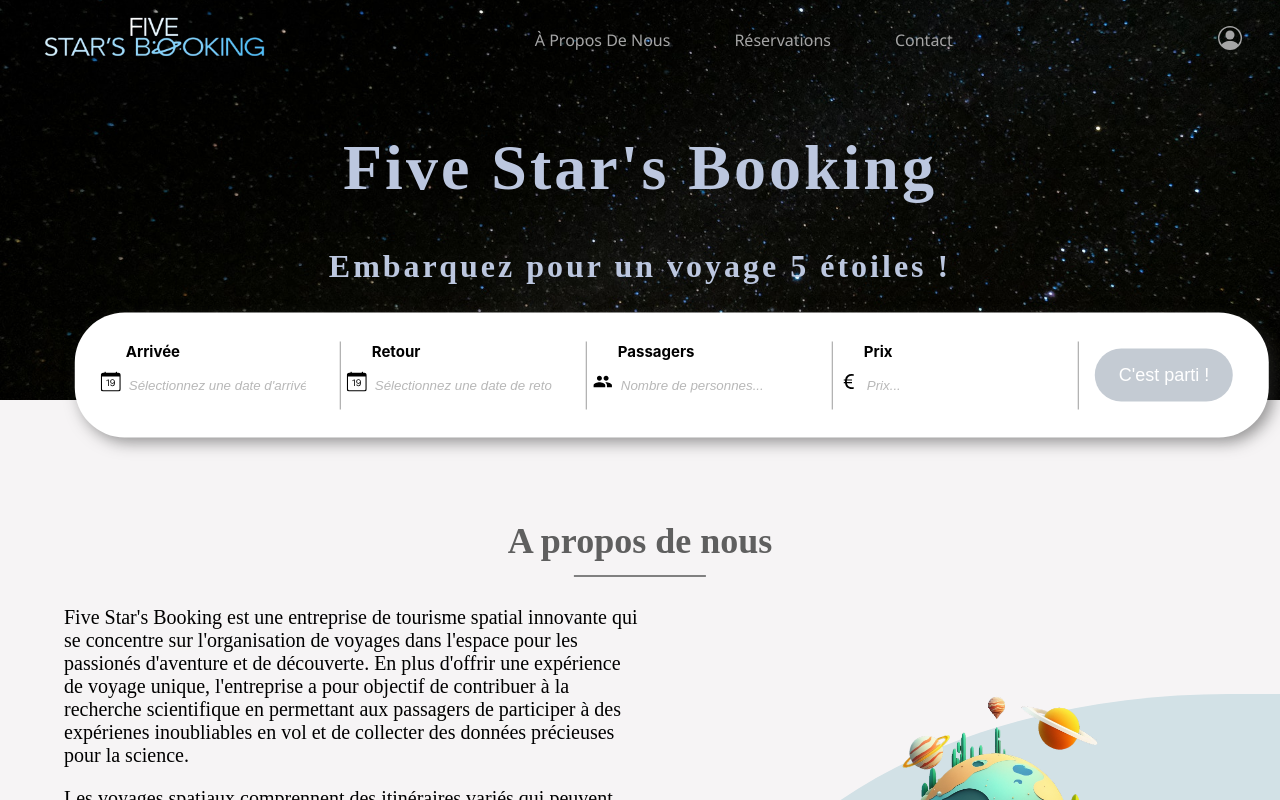
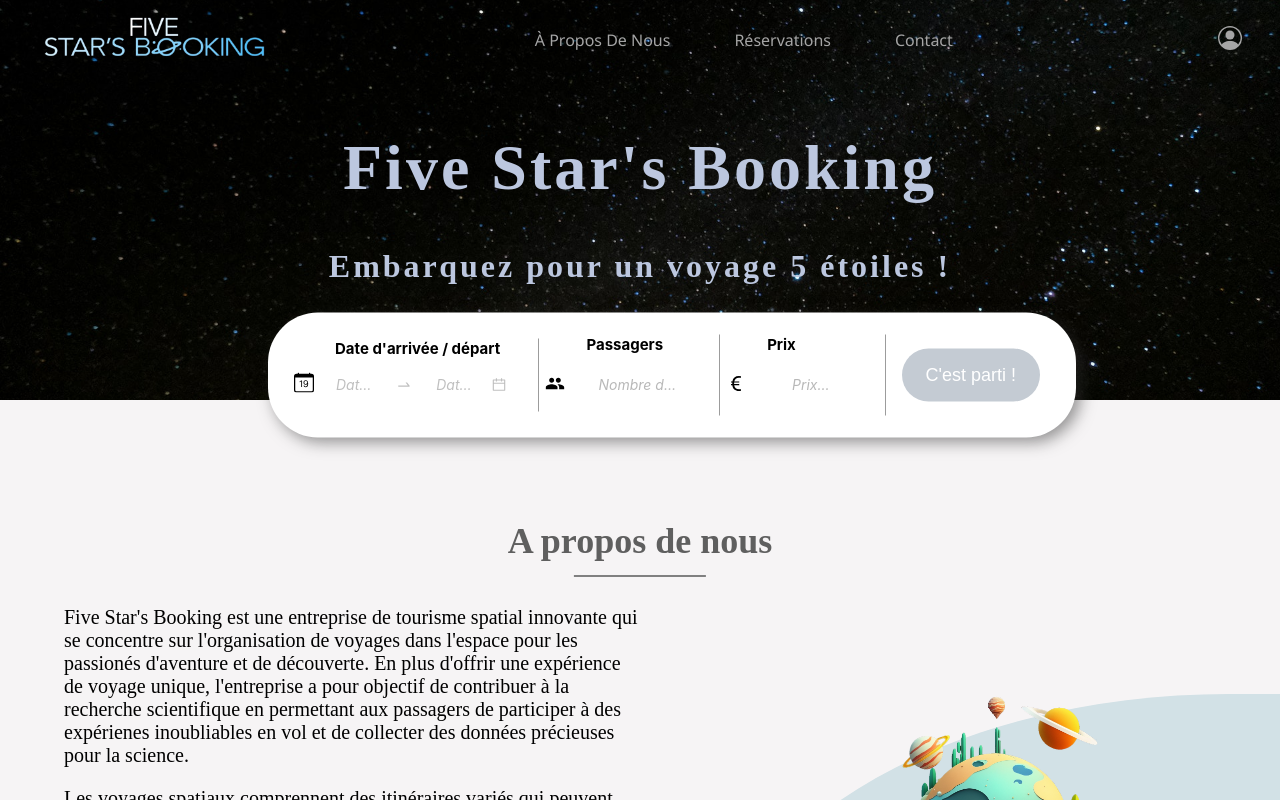
Before and after one commit to AndelysP/FiveStar-sBooking, a React (Create React App) app: page /home in a window 1280 px wide. Shown: the top 800 px of the page. Built offline with nearby package versions, Linux system fonts and the light colour scheme; no server answers; a web font is replaced by a local one.

Commit message:
Mise à jour des conditions de filtrage pour la page Home + changement du calendrier -> utilisation de Ant design (plus moderne)

```diff
--- a/package.json
+++ b/package.json
@@ -6,6 +6,7 @@
     "@testing-library/jest-dom": "^5.16.5",
     "@testing-library/react": "^13.4.0",
     "@testing-library/user-event": "^13.5.0",
+    "antd": "^5.3.0",
     "date-fns": "^2.29.3",
     "moment": "^2.29.4",
     "react": "^18.2.0",
--- a/src/assets/sass/home.scss
+++ b/src/assets/sass/home.scss
@@ -51,7 +51,18 @@
         }
     }
 
+    .ant-picker {
+        border: none;
+        padding: 0;
+    }
+
+    .ant-picker-focused {
+        box-shadow: none;
+    }
+
+
     .form {
+        width: 60%;
         position: absolute;
         bottom: -25%;
         left: 50%;
@@ -63,12 +74,15 @@
         border-radius: 50px;
         box-shadow: 5px 5px 15px rgba(51, 51, 51, 0.5);
 
+        flex-basis: 33.33%;
+
         @media screen and (min-width: 2000px) {
             bottom: -19%; // Sur les écrans de plus de 1920px, le filtre ne s'affichait pas correctement
         }
 
         @media screen and (max-width: 1199px) {
             flex-direction: column;
+            align-items: flex-start;
             transform: none;
             margin-top: 3rem;
             position: static;
@@ -84,7 +98,7 @@
         .form-group {
             border-right: 0.1px solid rgb(156, 156, 156);
             position: relative;
-            padding: 0 1rem;
+            padding: 0 2rem;
 
             @media screen and (max-width: 1199px) {
                 border: none;
@@ -105,9 +119,11 @@
             }
         }
 
+
         input {
             margin: 1rem;
             border: none;
+            text-align: center;
 
             &:focus {
                 outline: none;
--- a/src/components/Home.js
+++ b/src/components/Home.js
@@ -3,15 +3,14 @@ import { useNavigate } from 'react-router-dom';
 import '../assets/sass/home.scss';
 import Navbar from './Navbar';
 import planetIllu from '../assets/img/icons/planet_design.png';
-// Import librairie react pour gérer le calendrier
-import DatePicker from 'react-datepicker';
-import "react-datepicker/dist/react-datepicker.css";
-// Import pour la traduction du calendrier
-import fr from 'date-fns/locale/fr';
 import { BsCalendarDate, BsCurrencyEuro } from "react-icons/bs";
 import { MdPeople } from "react-icons/md";
 import Footer from './Footer';
 import ContactForm from './ContactForm';
+
+import { DatePicker, Input, } from 'antd';
+import 'dayjs/locale/fr';
+import locale from 'antd/es/date-picker/locale/fr_FR';
 
 const Home = () => {
 
@@ -19,8 +18,14 @@ const Home = () => {
   const [data, setData] = useState([]); // données du JSON
   const [capacity, setCapacity] = useState(""); // state pour choisir la capacité du vaisseau
   const [price, setPrice] = useState(""); // state pour choisir le prix
-  const [startDate, setStartDate] = useState(null); // state pour la date d'arrivée
-  const [endDate, setEndDate] = useState(null); // state pour la date de départ
+
+  // State pour le calendrier antd
+  const { RangePicker } = DatePicker;
+  const [selectedRange, setSelectedRange] = useState([null, null]);
+
+  const handleRangeChange = (range) => {
+    setSelectedRange(range);
+  };
 
   useEffect(() => {
     fetch(`${API}`)
@@ -38,11 +43,14 @@ const Home = () => {
     reservationRef.current.scrollIntoView({ behavior: "smooth" });
   };
 
-  const filteredData = data.filter(
-    (ship) =>
-      ship.capacity >= capacity &&
-      ship.price >= price
-  );
+  const filteredData = data.filter((ship) => {
+    // Vérifie si les valeurs de filtrage sont définies
+    const capacityFilter = capacity ? ship.capacity >= capacity : true;
+    const priceFilter = price ? ship.price <= price : true;
+
+    // Renvoie true si toutes les conditions sont remplies
+    return capacityFilter && priceFilter;
+  });
 
   // Lors du clic sur le bouton "Réserver" cela emmènve vers la page de l'item
   const navigate = useNavigate();
@@ -69,6 +77,19 @@ const Home = () => {
         <form action='' className="form" onSubmit={handleSubmit} >
 
           <div className='form-group'>
+            <label htmlFor="start-date">Date d'arrivée / départ</label>
+
+            <BsCalendarDate className='icon' size={20} />
+            <RangePicker
+              style={{ width: '100%' }}
+              locale={locale}
+              format="DD/MM/YYYY"
+              onChange={handleRangeChange}
+              placeholder={["Date d'arrivée", 'Date de retour']}
+            />
+          </div>
+
+          {/* <div className='form-group'>
             <label htmlFor="start-date">Arrivée</label>
 
             <BsCalendarDate className='icon' size={20} />
@@ -96,14 +117,13 @@ const Home = () => {
               placeholderText="Sélectionnez une date de retour"
               locale={fr}
             />
-          </div>
-
+          </div> */}
 
           <div className='form-group'>
             <label htmlFor="capacity">Passagers</label>
 
             <MdPeople className='icon' size={20} />
-            <input
+            <Input
               placeholder='Nombre de personnes...'
               type="number"
               name="capacity"
@@ -120,13 +140,14 @@ const Home = () => {
             <label htmlFor="price">Prix</label>
 
             <BsCurrencyEuro className='icon' size={20} />
-            <input
+            <Input
               placeholder='Prix...'
               type="number"
               name="price"
               value={price}
               onChange={(e) => setPrice(e.target.value)}
             />
+
 
           </div>
 
@@ -188,7 +209,7 @@ const Home = () => {
           )}
         </div>
 
-          <ContactForm /> {/* Appel au formulaire de contact */}
+        <ContactForm /> {/* Appel au formulaire de contact */}
 
       </div>
 
```
Also changed, not shown: 1 other file (tests, documents, lock files or other folders).
